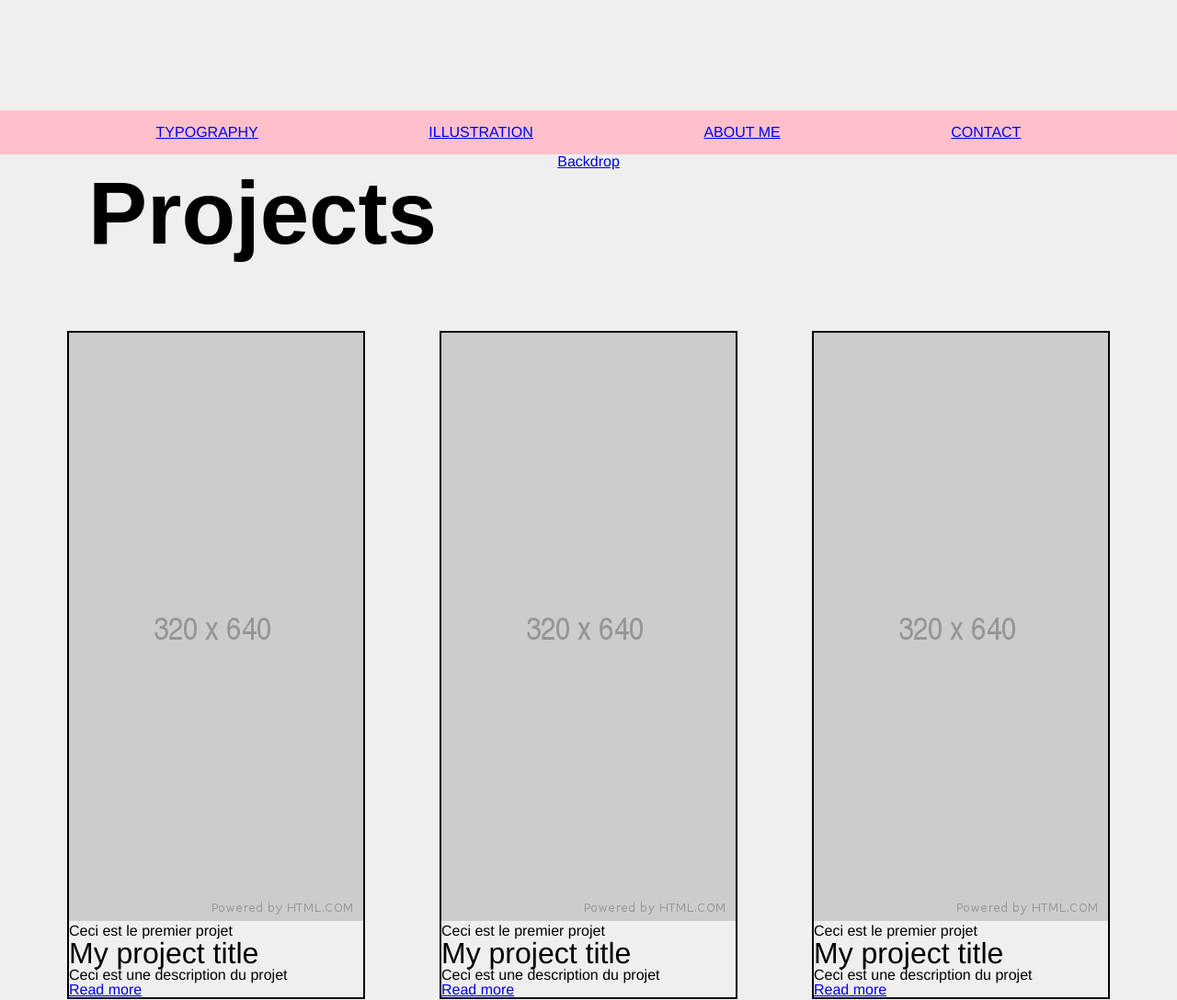
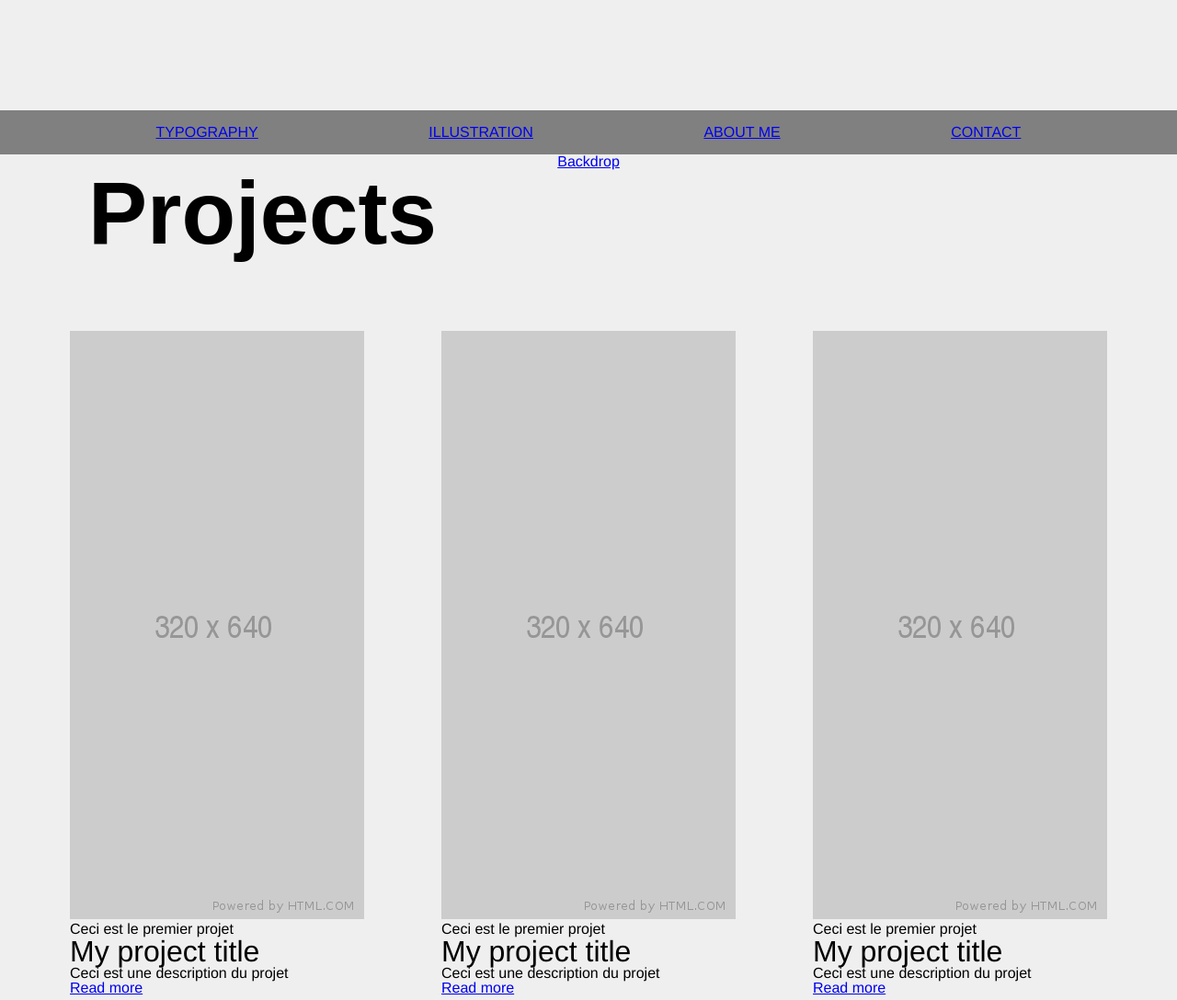
Before and after one commit to clementlopez33/Lopez-Cl-ment-D3BG2-portfolio, a plain HTML site: page index.html in a window 1280 px wide. Shown: the part 840-1928 px from the top of the page at 92% size. Drawn offline with Linux system fonts and the light colour scheme.

Commit message:
typo modification and border

```diff
--- a/css/master.css
+++ b/css/master.css
@@ -13,7 +13,7 @@ body{
 
 section{
   min-height: 98vh;
-  border-bottom: 1px solid #010101;
+
 }
 
 .projects-feature-container{
@@ -24,7 +24,7 @@ section{
 }
 
 .projects-feature{
-  border: 2px solid black;
+
   margin: 0.5em;
   flex-basis: 320px;
 }
@@ -36,13 +36,13 @@ section{
 }
 
 .photo-feature{
-  border: 2px solid black;
+
   margin: 0.5em;
   flex-basis: 320px;
 }
 
 #main-menu{
-  background: pink;
+  background: grey;
   width: 320px;
   position: absolute;
   top: 0;
@@ -108,4 +108,3 @@ section{
 #main-menu .close-menu{
   display: none;
 }
-}
--- a/css/typo.css
+++ b/css/typo.css
@@ -17,6 +17,7 @@ h1{
   margin-top: 1em;
   margin-bottom: 1em;
   font-size: 15em;
+  color: grey;
 
 }
 
```
